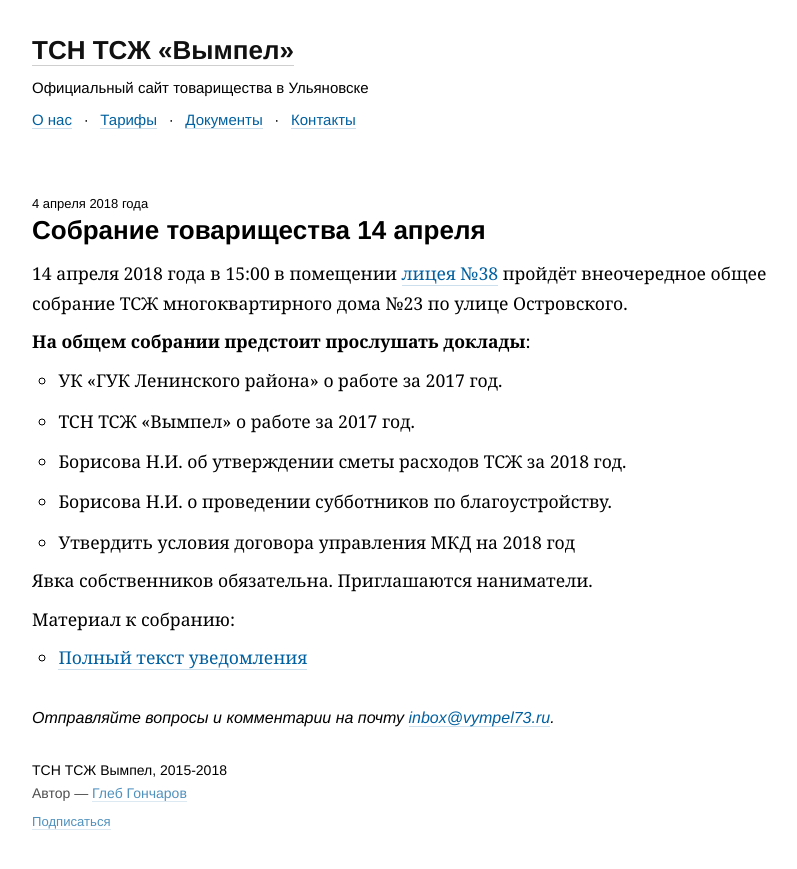
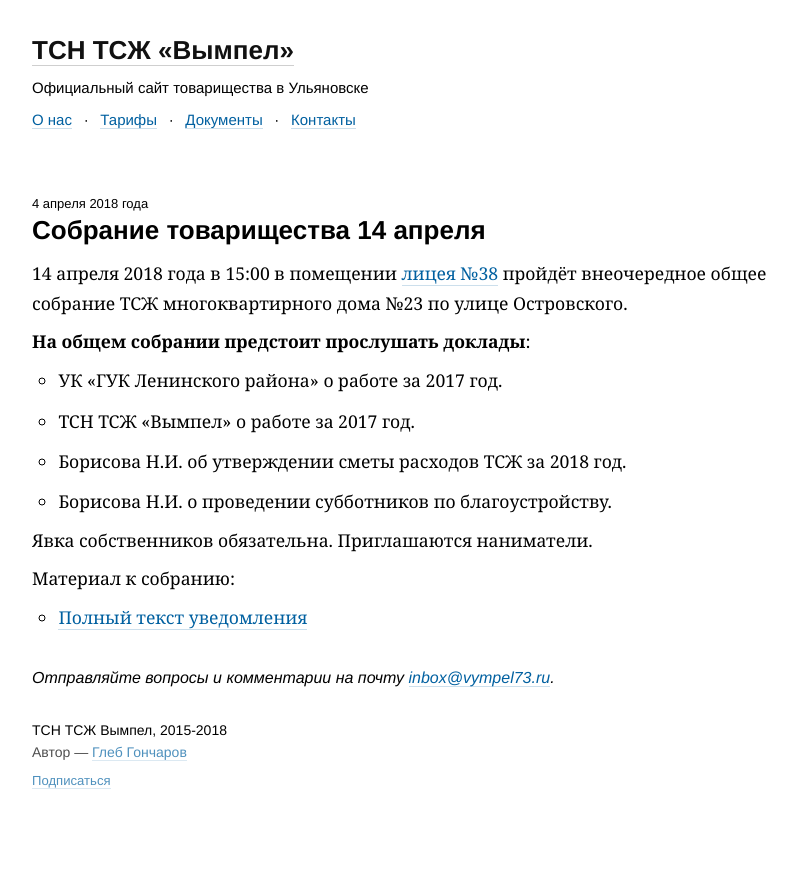
Before and after one commit to gongled/vympel, a Jekyll site: the page built from _posts/2018-04-04-meeting.md, in a window 1280 px wide. Shown: the top 869 px of the page, without its empty margins (108-905 px from the left). Built offline with Jekyll 4.4.1, drawn with Linux system fonts in a browser that asks for light colours.

```diff
--- a/_posts/2018-04-04-meeting.md
+++ b/_posts/2018-04-04-meeting.md
@@ -12,7 +12,6 @@
 - ТСН ТСЖ «Вымпел» о работе за 2017 год.
 - Борисова Н.И. об утверждении сметы расходов ТСЖ за 2018 год.
 - Борисова Н.И. о проведении субботников по благоустройству.
-- Утвердить условия договора управления МКД на 2018 год
 
 Явка собственников обязательна. Приглашаются наниматели.
 
```
